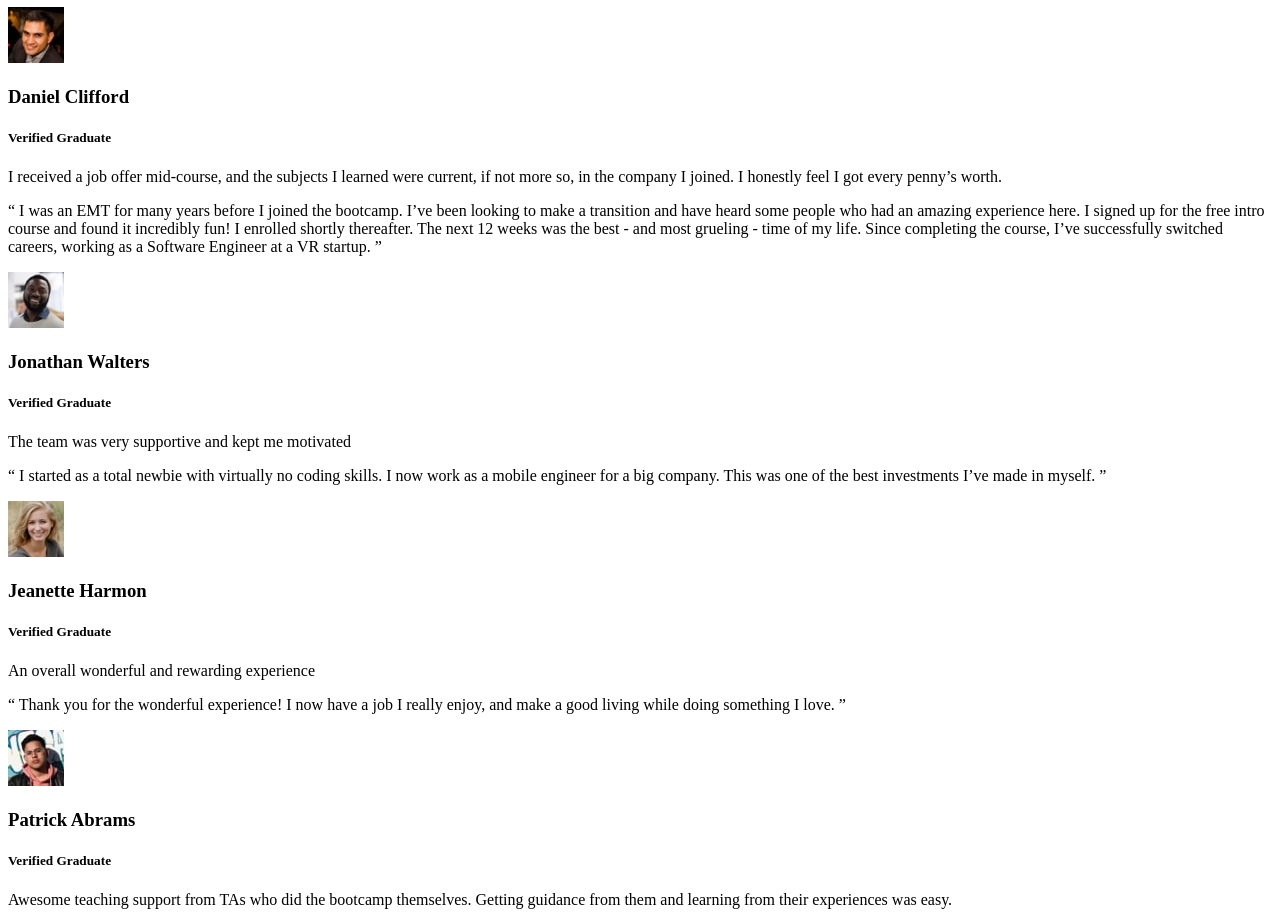
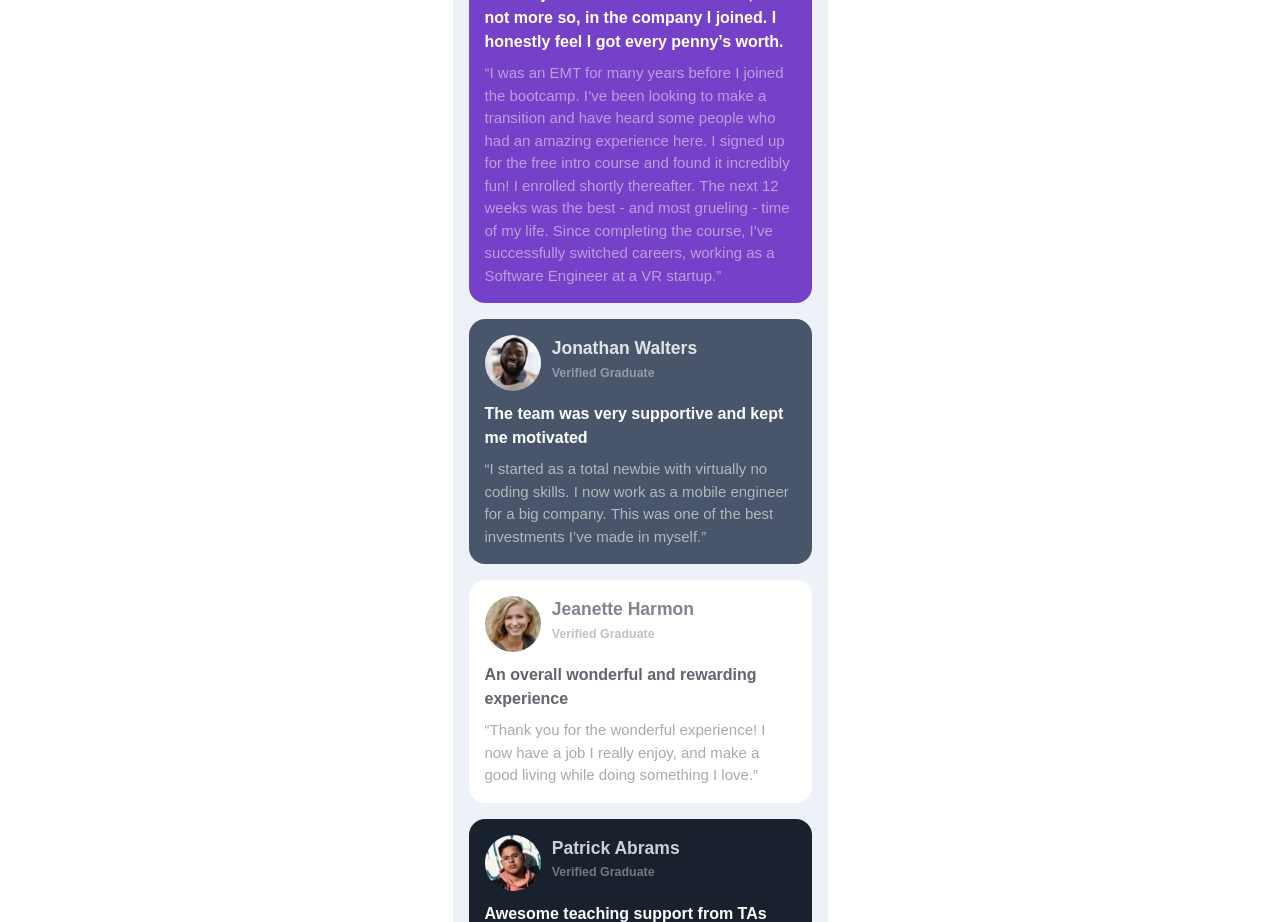
Before and after one commit to Goddaybc/Testimonial-grid, a plain HTML site: page index.html in a window 1280 px wide. Shown: the part 161-1083 px from the top of the page. Drawn offline with Linux system fonts and the light colour scheme.

Commit message:
Added js and finished with mobile view

```diff
--- a/index.html
+++ b/index.html
@@ -13,8 +13,9 @@
     />
 
     <title>Frontend Mentor | [Challenge Name Here]</title>
+    <link rel="stylesheet" href="style.css">
+    <script src="js/main.js" defer></script>
 
-    <!-- Feel free to remove these styles or customise in your own stylesheet 👍 -->
     <style>
       .attribution {
         font-size: 11px;
@@ -26,92 +27,83 @@
     </style>
   </head>
   <body>
-    <header class="header">
-      <nav class="header__nav">
-        <ul class="header__ul">
-          <li>
-            <a href="#">Tutors</a>
-          </li>
-          <li>
-            <a href="#">Prices</a>
-          </li>
-          <li>
-            <a href="#">Contact</a>
-          </li>
-          <li>
-            <a href="#">About</a
-          </li>
-        </ul>
-      </nav>
-      <h1 class="header__h1">HEAR FROM OUR STUDENTS</h1>
-    </header>
-
+    <div class="container">
     <main>
       <section class="cards">
         <div class="card-daniel card">
           <img src="./images/image-daniel.jpg" alt="image-daniel" />
+          <div class="details">
           <h3 class="name">Daniel Clifford</h3>
           <h5 class="tag">Verified Graduate</h5>
-          <div>
+
+          </div>
+          <div class="review nowrap">
             I received a job offer mid-course, and the subjects I learned were
             current, if not more so, in the company I joined. I honestly feel I
             got every penny’s worth.</div>
-            <p class="speech">“ I was an EMT for many years before I
+            <p class="quotes nowrap">“I was an EMT for many years before I
             joined the bootcamp. I’ve been looking to make a transition and have
             heard some people who had an amazing experience here. I signed up
             for the free intro course and found it incredibly fun! I enrolled
             shortly thereafter. The next 12 weeks was the best - and most
             grueling - time of my life. Since completing the course, I’ve
             successfully switched careers, working as a Software Engineer at a
-            VR startup. ”
+            VR startup.”
           </p>
         </div>
         <div class="card-jonathan card">
           <img src="./images/image-jonathan.jpg" alt="image-jonathan" />
+          <div class="details">
           <h3 class="name">Jonathan Walters</h3>
           <h5 class="tag">Verified Graduate</h5>
+          </div>
 
-            <div>The team was very supportive and kept me motivated</div> <p class="speech"> “ I started as a
+
+            <div class="review nowrap">The team was very supportive and kept me motivated</div> <p class="quotes nowrap"> “I started as a
             total newbie with virtually no coding skills. I now work as a mobile
             engineer for a big company. This was one of the best investments
-            I’ve made in myself. ”
+            I’ve made in myself.”
           </p>
         </div>
 
         <div class="card-jeanette card">
           <img src="./images/image-jeanette.jpg" alt="image-jeanette" />
+          <div class="details">
           <h3 class="name">Jeanette Harmon</h3>
           <h5 class="tag">Verified Graduate</h5>
+          </div>
 
-            <div>An overall wonderful and rewarding experience</div> <p class="speech">“ Thank you for the
+            <div class="review nowrap">An overall wonderful and rewarding experience</div> <p class="quotes nowrap">“Thank you for the
             wonderful experience! I now have a job I really enjoy, and make a
-            good living while doing something I love. ”
+            good living while doing something I love.”
           </p>
         </div>
 
         <div class="card-patrick card">
           <img src="./images/image-patrick.jpg" alt="image-patrick" />
+          <div class="details">
           <h3 class="name">Patrick Abrams</h3>
           <h5 class="tag">Verified Graduate</h5>
-
-            <div>            Awesome teaching support from TAs who did the bootcamp themselves.
+          </div>
+            <div class="review nowrap">Awesome teaching support from TAs who did the bootcamp themselves.
             Getting guidance from them and learning from their experiences was
             easy.</div>
- <p class="speech">“The staff seem genuinely concerned about my progress which I
+          <p class="quotes nowrap">“The staff seem genuinely concerned about my progress which I
             find really refreshing. The program gave me the confidence necessary
             to be able to go out in the world and present myself as a capable
             junior developer. The standard is above the rest. You will get the
             personal attention you need from an incredible community of smart
-            and amazing people. ”
+            and amazing people.”
           </p>
         </div>
 
         <div class="card-kira card">
           <img src="./images/image-kira.jpg" alt="image-kira" />
+          <div class="details">
           <h3 class="name">Kira Whittle</h3>
           <h5 class="tag">Verified Graduate</h5>
-
-            <div>Such a life-changing experience. Highly recommended!</div> <p class="speech">“ Before
+          </div>
+            <div class="review nowrap">Such a life-changing experience. Highly recommended!</div> <p class="quotes nowrap">“Before
             joining the bootcamp, I’ve never written a line of code. I needed
             some structure from professionals who can help me learn programming
             step by step. I was encouraged to enroll by a former student of
@@ -123,22 +115,24 @@
             often referred to it during interviews as an example of my
             developent experience. It certainly helped me land a job as a
             full-stack developer after receiving multiple offers. 100%
-            recommend! ”
+            recommend!”
           </p>
         </div>
       </section>
     </main>
 
-    <div class="attribution">
+    <!-- <div class="attribution">
       Challenge by
       <a href="https://www.frontendmentor.io?ref=challenge" target="_blank"
         >Frontend Mentor</a
       >. Coded by <a href="#">Your Name Here</a>.
-    </div>
+    </div> -->
         <footer class="footer">
       <p>
-        <span class="nowrap">Copyright &copy; <time id="year"></time></span
+        <span class="nowrap">Copyright &copy <span class="copy">Godday</span>; <time id="year"></time></span
       </p>
     </footer>
+    </div>
+    </div>
   </body>
 </html>
--- /dev/null
+++ b/js/main.js
@@ -0,0 +1,4 @@
+const year = document.getElementById("year");
+const thisYear = new Date().getFullYear();
+year.setAttribute("datetime", thisYear);
+year.textContent = thisYear;
--- /dev/null
+++ b/style.css
@@ -0,0 +1,162 @@
+@import url("https://fonts.googleapis.com/css2?family=Barlow+Semi+Condensed:ital,wght@0,100;0,200;0,300;0,400;0,500;0,600;0,700;0,800;0,900;1,100;1,200;1,300;1,400;1,500;1,600;1,700;1,800;1,900&display=swap");
+* {
+  margin: 0;
+  padding: 0;
+  box-sizing: border-box;
+}
+html {
+  scroll-behavior: smooth;
+}
+
+:root {
+  /* Colors */
+  --VioletColor: hsl(263, 55%, 52%);
+  --VeryDarkGrayishBlue: hsl(217, 19%, 35%);
+  --VeryDarkBlackishBlue: hsl(219, 29%, 14%);
+  --White: hsl(0, 0%, 100%);
+  --LightGray: hsl(0, 0%, 81%);
+  --LightGrayishBlue: hsl(210, 46%, 95%);
+  /* Padding */
+  --PADDING-SIDE: 2.5%;
+  --PADDING-TB: 0.25em;
+}
+
+body {
+  display: flex;
+  justify-content: center;
+  align-items: flex-start;
+  min-height: 100%;
+  font-family: "Poppins", Arial, Helvetica, sans-serif;
+  padding: 20px;
+  font-size: 15px;
+}
+.container {
+  width: 100%;
+  max-width: 375px;
+  background-color: var(--LightGrayishBlue);
+  overflow: hidden;
+  border-radius: 8px;
+  /* margin-top: 5px; */
+  padding: 1rem;
+}
+.cards {
+  position: relative;
+}
+.card {
+  text-align: left;
+  /* margin: 0.5rem 0; */
+  margin-bottom: 1rem;
+  padding: 1rem;
+  max-width: 800px;
+  border-radius: 1rem;
+}
+.cards img {
+  border-radius: 50%;
+}
+.details {
+  display: flex;
+  position: absolute;
+  flex-direction: column;
+  top: 1rem;
+  margin-left: 2rem;
+  padding-left: 2.2rem;
+}
+.name,
+.tag {
+  margin: 0.2rem 0;
+}
+
+.card-daniel {
+  background-color: var(--VioletColor);
+  background-image: url(./images/bg-pattern-quotation.svg);
+  background-position: top right 20px;
+  background-repeat: no-repeat;
+  background-size: 100px;
+  position: relative;
+  /* min-height: 400px; */
+}
+.card-daniel .name {
+  color: #e0c4e9;
+}
+.card-daniel .tag {
+  color: hsla(285, 46%, 84%, 0.5);
+}
+.quotes {
+  line-height: 1.5;
+}
+.card-daniel > .quotes {
+  color: hsla(285, 46%, 84%, 0.7);
+}
+
+.card-jonathan {
+  background-color: var(--VeryDarkGrayishBlue);
+  position: relative;
+  /* height: 3px; */
+}
+.card-jonathan .name {
+  color: #e0e4e7;
+}
+.card-jonathan .tag {
+  color: hsla(206, 13%, 89%, 0.5);
+}
+.card-jonathan > .quotes {
+  color: hsla(206, 13%, 89%, 0.7);
+}
+.card-jeanette {
+  position: relative;
+  background-color: var(--White);
+}
+.card-jeanette .name {
+  color: #80848e;
+}
+.card-jeanette .tag {
+  color: hsla(223, 6%, 53%, 0.5);
+}
+.card-jeanette > .review {
+  color: #60646c;
+}
+.card-jeanette > .quotes {
+  color: hsla(223, 6%, 53%, 0.7);
+}
+.card-patrick {
+  position: relative;
+  background-color: var(--VeryDarkBlackishBlue);
+}
+.card-patrick .name {
+  color: #cbcfd7;
+}
+.card-patrick .tag {
+  color: hsla(220, 13%, 82%, 0.5);
+}
+.card-patrick > .quotes {
+  color: hsla(220, 13%, 82%, 0.7);
+}
+.card-kira {
+  position: relative;
+  background-color: var(--White);
+}
+.card-kira.name {
+  color: #60646c;
+}
+.card-kira .tag {
+  color: hsla(220, 6%, 40%, 0.5);
+}
+.card-kira > .review {
+  color: #60646c;
+}
+.card-kira > .quotes {
+  color: hsla(220, 6%, 40%, 0.7);
+}
+.review {
+  margin: 0.5rem 0;
+  font-size: 1rem;
+  font-weight: bold;
+  color: var(--White);
+  line-height: 1.5;
+}
+footer {
+  text-align: center;
+}
+.copy {
+  color: rebeccapurple;
+}
```
